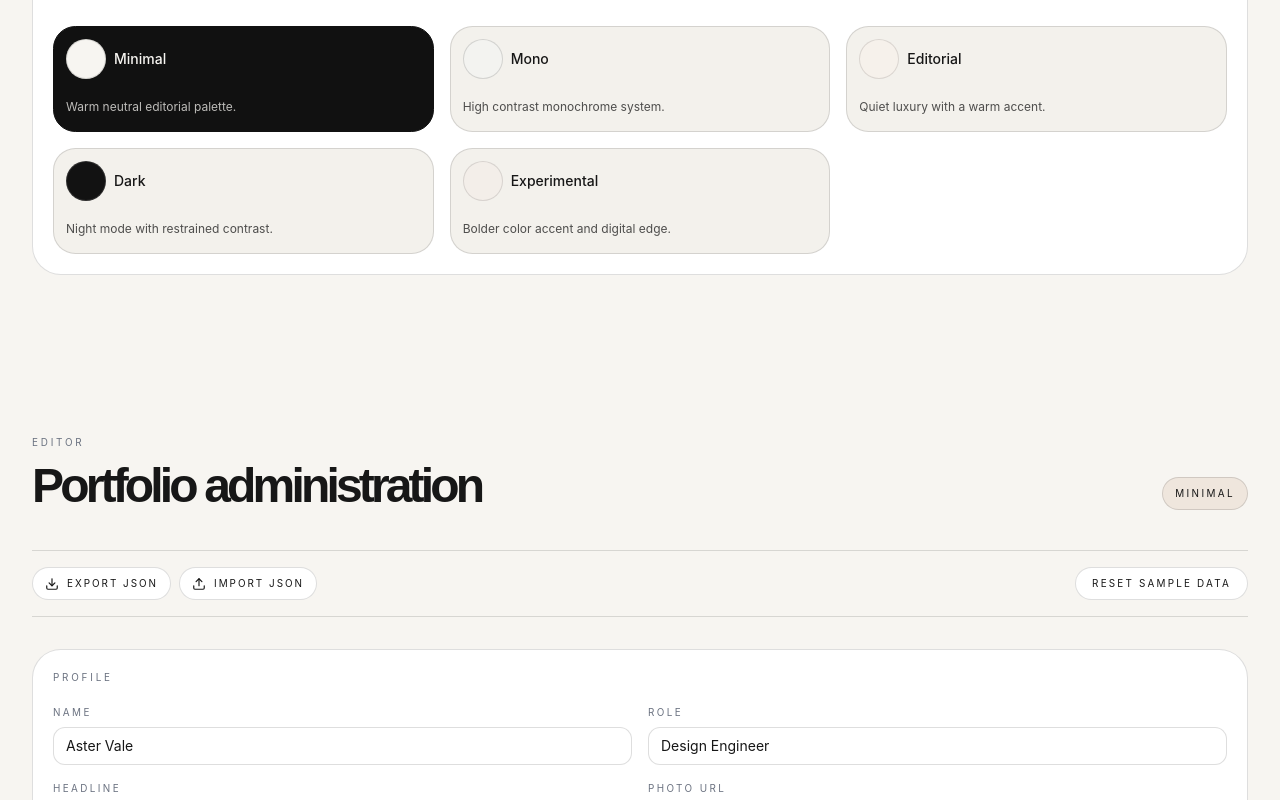
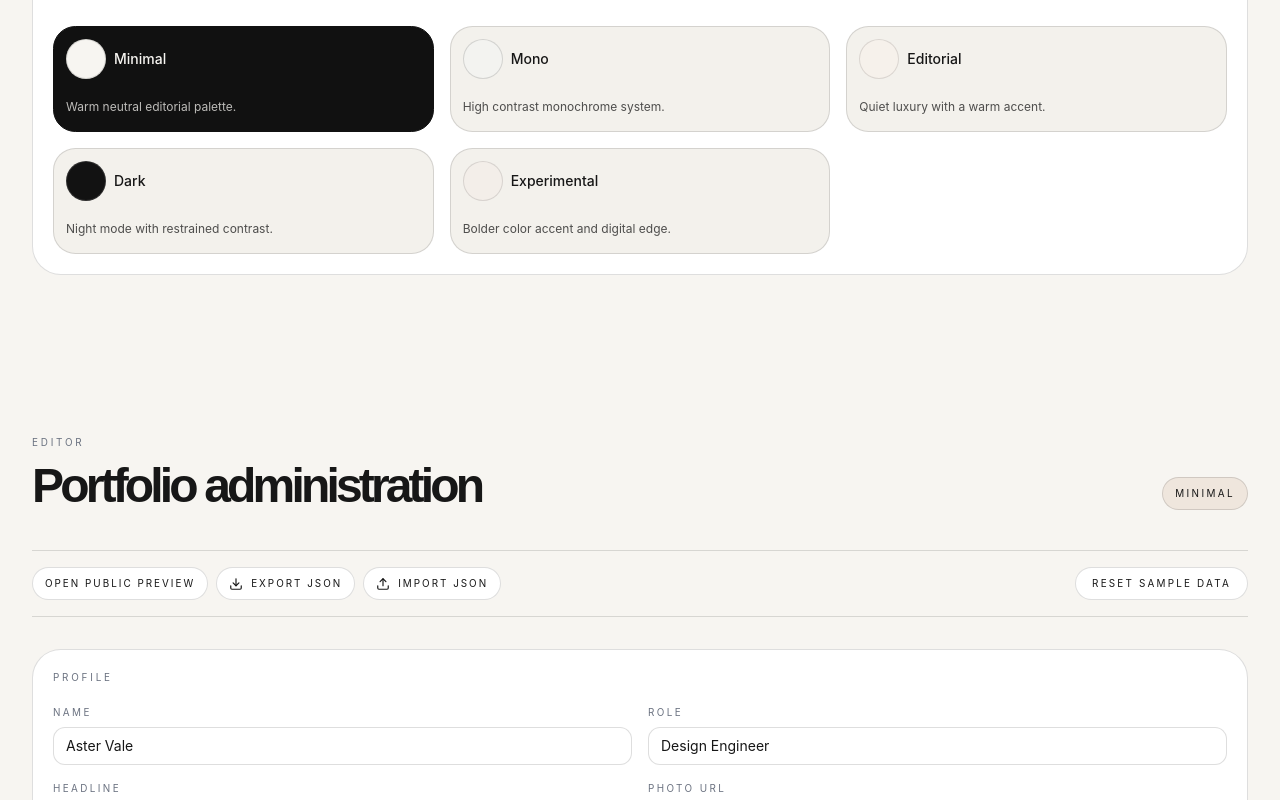
Before and after one commit to felipemvrin/foliospark, a React (Vite) app: page / in a window 1280 px wide. Shown: the part 6885-7685 px from the top of the page. Built offline with nearby package versions, Linux system fonts and the light colour scheme.

Commit message:
feat: add public portfolio preview

```diff
--- a/src/App.tsx
+++ b/src/App.tsx
@@ -1,3 +1,5 @@
+import { useState } from 'react'
+
 import { AboutSection } from './components/AboutSection'
 import { BehanceSection } from './components/BehanceSection'
 import { ContactSection } from './components/ContactSection'
@@ -13,6 +15,8 @@ import { ThemeWrapper } from './components/ThemeWrapper'
 import { WorkSection } from './components/WorkSection'
 
 function App() {
+  const [isPublicView] = useState(() => new URLSearchParams(window.location.search).get('view') === 'public')
+
   return (
     <ThemeWrapper>
       <SeoHead />
@@ -27,10 +31,14 @@ function App() {
           <ExperienceSection />
           <SkillsSection />
           <ContactSection />
-          <div className="mx-auto max-w-7xl px-5 pb-20 sm:px-6 lg:px-8">
-            <ThemePanel />
-          </div>
-          <PortfolioEditor />
+          {!isPublicView && (
+            <>
+              <div className="mx-auto max-w-7xl px-5 pb-20 sm:px-6 lg:px-8">
+                <ThemePanel />
+              </div>
+              <PortfolioEditor />
+            </>
+          )}
         </main>
         <footer className="border-t border-[var(--border)] bg-[var(--background)]">
           <div className="mx-auto flex max-w-7xl flex-col gap-4 px-5 py-8 text-sm text-[var(--muted)] sm:px-6 md:flex-row md:items-center md:justify-between lg:px-8">
--- a/src/components/editor/PortfolioEditor.tsx
+++ b/src/components/editor/PortfolioEditor.tsx
@@ -255,6 +255,14 @@ export function PortfolioEditor() {
 
       <div className="mb-8 flex flex-col items-start justify-between gap-4 border-y border-[var(--border)] py-4 sm:flex-row sm:items-center">
         <div className="flex flex-wrap gap-2">
+          <a
+            href="?view=public"
+            target="_blank"
+            rel="noreferrer"
+            className={actionButtonClassName}
+          >
+            Open public preview
+          </a>
           <button type="button" onClick={exportData} className={actionButtonClassName}>
             <Download className="mr-2 inline-block h-3.5 w-3.5" />
             Export JSON
```
Also changed, not shown: 1 other file (tests, documents, lock files or other folders).
